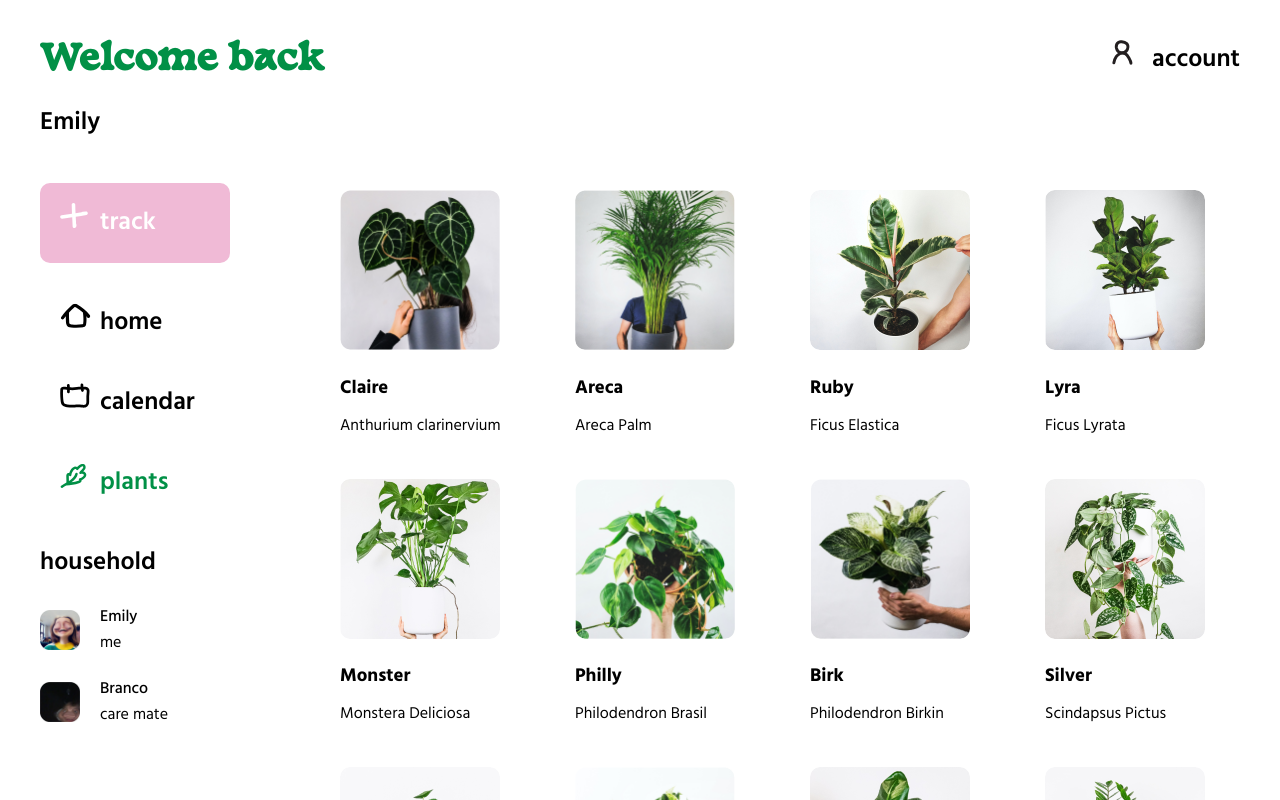
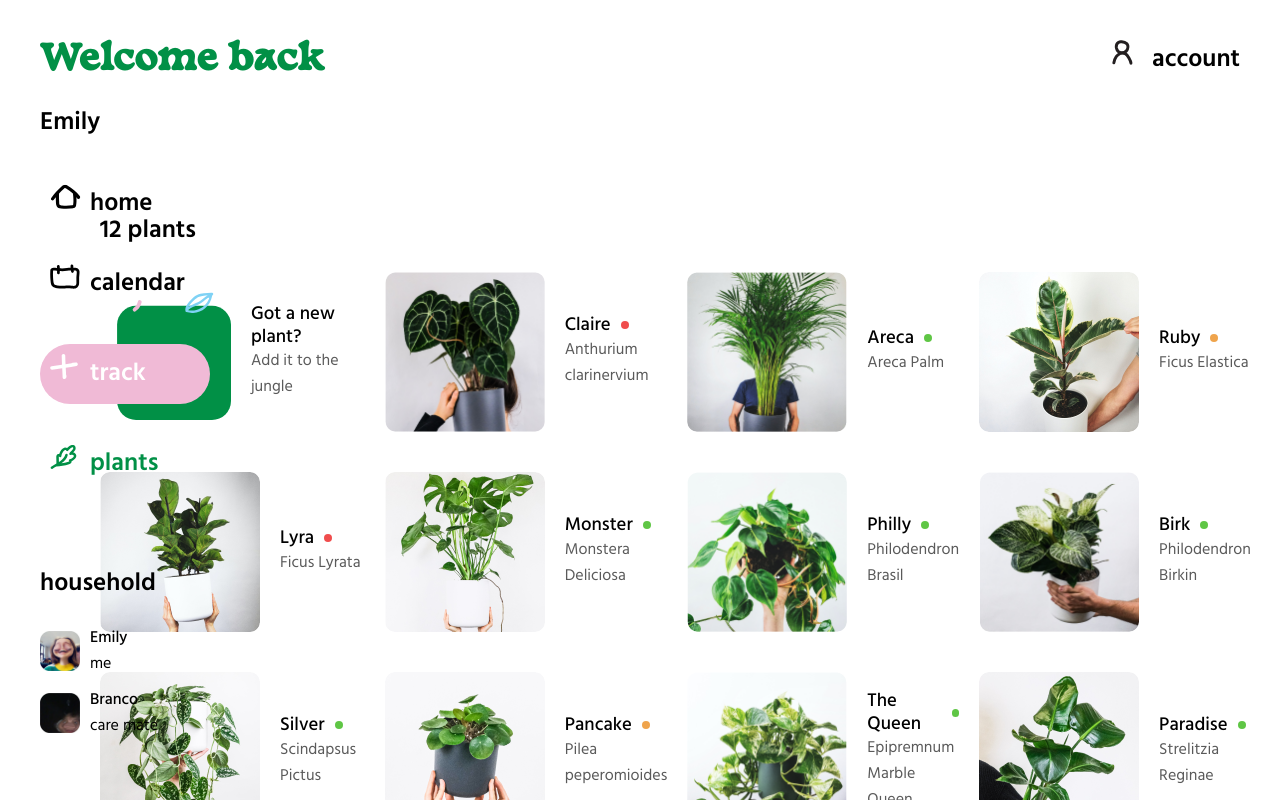
Before and after one commit to emilyberghen/hoya, a React (Create React App) app: page /plants in a window 1280 px wide. Shown: the top 800 px of the page. Built offline with nearby package versions, Linux system fonts and the light colour scheme.

Commit message:
switch to mobile first

```diff
--- a/src/App.js
+++ b/src/App.js
@@ -15,7 +15,7 @@ import Track from "./pages/Track";
 import Plants from "./pages/Plants";
 import Account from "./pages/Account";
 
-import Users from "./components/Users";
+import Users from "./components/users/Users";
 import data from "./data/users.json";
 
 function App() {
@@ -33,17 +33,6 @@ function App() {
             <nav>
               <ul>
                 <li>
-                  <Link
-                    onClick={() =>
-                      setTitles({ title: "Track", subtitle: "your plant care" })
-                    }
-                    className="button track"
-                    to="/track"
-                  >
-                    track
-                  </Link>
-                </li>
-                <li>
                   <NavLink
                     onClick={() =>
                       setTitles({ title: "Welcome back", subtitle: "Emily" })
@@ -53,7 +42,7 @@ function App() {
                     activeClassName="active"
                     to="/"
                   >
-                    home
+                    <p>home</p>
                   </NavLink>
                 </li>
                 <li>
@@ -61,29 +50,43 @@ function App() {
                     onClick={() =>
                       setTitles({
                         title: "Calendar",
-                        subtitle: "all plants",
+                        subtitle: "your care routine",
                       })
                     }
                     className="calendar"
                     activeClassName="active"
                     to="/calendar"
                   >
-                    calendar
+                    <p>calendar</p>
                   </NavLink>
+                </li>
+                <li>
+                  <Link
+                    onClick={() =>
+                      setTitles({
+                        title: "Track",
+                        subtitle: "update your plants",
+                      })
+                    }
+                    className="button track"
+                    to="/track"
+                  >
+                    <p>track</p>
+                  </Link>
                 </li>
                 <li>
                   <NavLink
                     onClick={() =>
                       setTitles({
-                        title: "Your urban jungle",
-                        subtitle: "all plants",
+                        title: "Plants",
+                        subtitle: "Your urban jungle",
                       })
                     }
                     className="plants"
                     activeClassName="active"
                     to="/plants"
                   >
-                    plants
+                    <p>plants</p>
                   </NavLink>
                 </li>
                 <li>
@@ -95,14 +98,16 @@ function App() {
                     activeClassName="active"
                     to="/account"
                   >
-                    account
+                    <p>account</p>
                   </NavLink>
                 </li>
               </ul>
             </nav>
 
-            <h2>household</h2>
-            <Users users={data} />
+            <div className="household desktop">
+              <h2>household</h2>
+              <Users users={data} />
+            </div>
           </div>
         </header>
 
--- a/src/App.scss
+++ b/src/App.scss
@@ -4,31 +4,37 @@
   src: local("Basteleur-Bold"), url(./fonts/Basteleur-Bold.woff) format("woff");
 }
 
-html {
-  --color-primary: #019046;
-  --color-secondary: #f0bad6;
-  --color-dark: #000;
-  --color-light: #fff;
+$color-primary: #019046;
+$color-secondary: #f0bad6;
+$color-secondary-light: #fcf1f7;
+$color-dark: #000;
+$color-medium: #5a5a5a;
+$color-light: #fff;
 
-  --margin-xs: 5px;
-  --margin-s: 10px;
-  --margin-m: 20px;
+$red: #f04d4d;
+$orange: #efa44c;
+$green: #5fc645;
 
-  --font-size-s: 12px;
-  --font-size-m: 14px;
-  --font-size-l: 16px;
-  --font-size-xl: 18px;
-  --font-size-xxl: 24px;
+$margin-xs: 5px;
+$margin-s: 10px;
+$margin-m: 20px;
+$margin-l: 40px;
 
-  --border-radius: 10px;
-}
+$font-size-xs: 12px;
+$font-size-s: 14px;
+$font-size-m: 16px;
+$font-size-l: 18px;
+$font-size-xl: 25px;
+$font-size-xxl: 35px;
+
+$border-radius: 10px;
+$border-radius-l: 50px;
 
 h1 {
   font-family: "Basteleur-Bold", serif;
-  font-size: var(--font-size-xxl);
-  color: var(--color-primary);
-  margin: 0 0 var(--margin-s);
-  white-space: nowrap;
+  font-size: $font-size-xl;
+  color: $color-primary;
+  margin: 0 0 $margin-s;
 }
 
 h2,
@@ -42,12 +48,13 @@ li {
 }
 
 h2 {
-  font-size: var(--font-size-xl);
+  font-size: $font-size-l;
   font-weight: 600;
 }
 
 h3 {
-  margin-bottom: var(--margin-xs);
+  margin-bottom: $margin-xs;
+  font-weight: 500;
 }
 
 p {
@@ -59,62 +66,53 @@ ul {
   padding: 0;
 }
 
+.desktop {
+  display: none;
+}
+
 .medium {
   font-weight: 500;
 }
 
 .App {
-  margin: var(--margin-m);
-  display: flex;
-  flex-direction: row;
-  justify-content: space-between;
-}
-
-header {
-  width: 240px;
-  margin-right: calc(var(--margin-m) * 3);
-
-  .container {
-    position: fixed;
-  }
-}
-
-main {
-  margin-top: 150px;
-  width: 100%;
-}
-
-.button {
-  display: inline-flex;
-  width: 150px;
-  background-color: var(--color-secondary);
-  color: var(--color-light);
-  padding: var(--margin-s);
-  border-radius: var(--border-radius);
+  margin: $margin-m;
 }
 
 nav {
-  li {
-    margin: var(--margin-m) 0;
+  position: fixed;
+  width: calc(100% - 40px);
+  bottom: $margin-m;
+  background-color: $color-secondary-light;
+  border-radius: $border-radius-l;
+
+  ul {
+    display: flex;
+    justify-content: space-between;
+    align-items: center;
+    margin: $margin-xs 0;
+    padding: 0 $margin-m;
+  }
+
+  a p {
+    display: none;
   }
 
   a {
-    display: flex;
-    color: var(--color-dark);
-    text-decoration: none;
-    font-weight: 600;
-    font-size: var(--font-size-xl);
-    padding-left: var(--margin-s);
+    display: inline-block;
+  }
+  a.track {
+    background-color: $color-secondary;
+    padding: $margin-s;
+    border-radius: $border-radius-l;
   }
 
   a::before {
     content: "";
     display: block;
-    width: 20px;
-    height: 25px;
+    width: 22px;
+    height: 20px;
     background-size: contain;
     background-repeat: no-repeat;
-    padding-right: var(--margin-s);
   }
   a.home::before {
     background-image: url(./icons/home.svg);
@@ -145,51 +143,168 @@ nav {
   }
 
   .active {
-    color: var(--color-primary);
+    color: $color-primary;
+  }
+}
+
+main {
+  margin-top: $margin-l;
+  margin-bottom: 100px;
+
+  .plant {
+    display: flex;
+    align-items: center;
+    margin-bottom: $margin-m;
+
+    .status {
+      display: flex;
+      align-items: center;
+    }
+    h3 {
+      margin: 0;
+      line-height: 1.2;
+    }
+    .status div {
+      width: 8px;
+      height: 8px;
+      border-radius: $border-radius-l;
+      margin-left: $margin-s;
+    }
+    .status .healthy {
+      background-color: $green;
+    }
+    .status .okay {
+      background-color: $orange;
+    }
+    .status .sick {
+      background-color: $red;
+    }
+
+    p {
+      color: $color-medium;
+    }
+    img {
+      width: 60px;
+      border-radius: $border-radius;
+      margin-right: $margin-m;
+    }
+  }
+}
+
+@media (min-width: 768px) {
+  h1 {
+    font-size: $font-size-xxl;
+    margin: 0 0 $margin-m;
+    white-space: nowrap;
+  }
+  h2 {
+    font-size: $font-size-xl;
+  }
+  h3 {
+    margin-bottom: $margin-s;
+  }
+
+  .desktop {
+    display: block;
+  }
+
+  .button {
+    display: inline-flex;
+    width: 150px;
+    background-color: $color-secondary;
+    color: $color-light;
+    padding: $margin-s;
+    border-radius: $border-radius;
+  }
+
+  .App {
+    margin: $margin-l;
+    display: flex;
+    flex-direction: row;
+    justify-content: space-between;
+  }
+
+  nav {
+    position: relative;
+    width: 100%;
+    bottom: unset;
+    background-color: transparent;
+    border-radius: 0;
+
+    ul {
+      flex-direction: column;
+      justify-content: unset;
+      align-items: unset;
+      margin: $margin-xs 0;
+      padding: 0;
+    }
+
+    li {
+      margin: $margin-m 0;
+    }
+
+    a {
+      display: flex;
+      color: $color-dark;
+      text-decoration: none;
+      font-weight: 600;
+      font-size: $font-size-xl;
+      padding-left: $margin-s;
+    }
+
+    a p {
+      display: block;
+    }
+
+    a::before {
+      content: "";
+      display: block;
+      width: 20px;
+      height: 25px;
+      background-size: contain;
+      background-repeat: no-repeat;
+      padding-right: $margin-m;
     }
     .account {
       position: fixed;
-    top: var(--margin-m);
-    right: var(--margin-m);
+      top: $margin-l;
+      right: $margin-l;
     }
   }
 
   header {
+    width: 240px;
+    margin-right: calc($margin-m * 3);
+
+    .container {
+      position: fixed;
+    }
+
     .user {
       display: flex;
       align-items: center;
-    margin-bottom: var(--margin-s);
+      margin-bottom: $margin-s;
 
       img {
         width: 40px;
-      margin-right: var(--margin-s);
+        margin-right: $margin-s;
       }
     }
   }
 
   main {
+    margin-top: 150px;
+    width: 100%;
+
     .plants {
       display: grid;
       grid-template-columns: repeat(4, 1fr);
-    grid-gap: var(--margin-m);
+      grid-gap: $margin-m;
 
       img {
         width: 160px;
-      border-radius: var(--border-radius);
+        border-radius: $border-radius;
       }
     }
   }
-
-@media (min-width: 768px) {
-  html {
-    --margin-xs: 10px;
-    --margin-s: 20px;
-    --margin-m: 40px;
-
-    --font-size-s: 16px;
-    --font-size-m: 18px;
-    --font-size-l: 20px;
-    --font-size-xl: 25px;
-    --font-size-xxl: 35px;
 }
-}
--- a/src/components/Plant.js
+++ b/src/components/plants/Plant.js
@@ -1,11 +1,14 @@
 import React from "react";
 
-function Plant({ name, image, nickname }) {
+function Plant({ name, image, nickname, status }) {
   return (
     <section className="plant" id={name.toLowerCase().replace(/ /g, "-")}>
       <img src={image} alt={name}></img>
       <div>
-        <h3>{nickname}</h3>
+        <div className="status">
+          <h3>{nickname}</h3>
+          <div className={status}></div>
+        </div>
         <p>{name}</p>
       </div>
     </section>
--- a/src/components/Plants.js
+++ b/src/components/plants/Plants.js
@@ -1,10 +1,20 @@
 import React from "react";
 import Plant from "./Plant";
+
+import image from "./../../icons/addPlant.svg";
 
 function Plants({ plants }) {
   return (
     <>
       <div className="plants">
+        <section className="plant">
+          <img src={image} alt="add plant"></img>
+          <div>
+            <h3>Got a new plant?</h3>
+            <p>Add it to the jungle</p>
+          </div>
+        </section>
+
         {plants.map((plant, i) => (
           <Plant key={i} {...plant} />
         ))}
--- /dev/null
+++ b/src/components/predictions/Prediction.js
@@ -0,0 +1,15 @@
+import React from "react";
+
+function Prediction({ name, image, date, type }) {
+  return (
+    <section className={type}>
+      <img src={image} alt={name}></img>
+      <div>
+        <p>{date}</p>
+        <h3>{name}</h3>
+      </div>
+    </section>
+  );
+}
+
+export default Prediction;
--- /dev/null
+++ b/src/components/predictions/Predictions.js
@@ -0,0 +1,16 @@
+import React from "react";
+import Prediction from "./Prediction";
+
+function Predictions({ predictions }) {
+  return (
+    <>
+      <div className="predictions">
+        {predictions.map((prediction, i) => (
+          <Prediction key={i} {...prediction} />
+        ))}
+      </div>
+    </>
+  );
+}
+
+export default Predictions;
--- /dev/null
+++ b/src/data/predictions.json
@@ -0,0 +1,32 @@
+[
+  {
+    "name": "Monster",
+    "image": "images/monstera.png",
+    "date": "April 3, 2021",
+    "type": "water"
+  },
+  {
+    "name": "Silver",
+    "image": "images/scindapsus.png",
+    "date": "April 3, 2021",
+    "type": "water"
+  },
+  {
+    "name": "Lyra",
+    "image": "images/ficus-lyrata.png",
+    "date": "April 3, 2021",
+    "type": "water"
+  },
+  {
+    "name": "Monster",
+    "image": "images/monstera.png",
+    "date": "April 6, 2021",
+    "type": "repot"
+  },
+  {
+    "name": "Lyra",
+    "image": "images/ficus-lyrata.png",
+    "date": "April 6, 2021",
+    "type": "repot"
+  }
+]
--- a/src/pages/Plants.js
+++ b/src/pages/Plants.js
@@ -1,11 +1,12 @@
 import React from "react";
 
-import Plants from "../components/Plants";
+import Plants from "../components/plants/Plants";
 import data from "../data/plants.json";
 
 function PlantPage() {
   return (
     <>
+      <h2>12 plants</h2>
       <Plants plants={data} />
     </>
   );
```
Also changed, not shown: src/data/plants.json (+12 -12 lines), src/pages/Home.js (+7 -3 lines), src/components/users/User.js (renamed from src/components/User.js), src/components/users/Users.js (renamed from src/components/Users.js), src/icons/addPlant.svg (added). Lines whose indentation alone changed are shown as unchanged.
